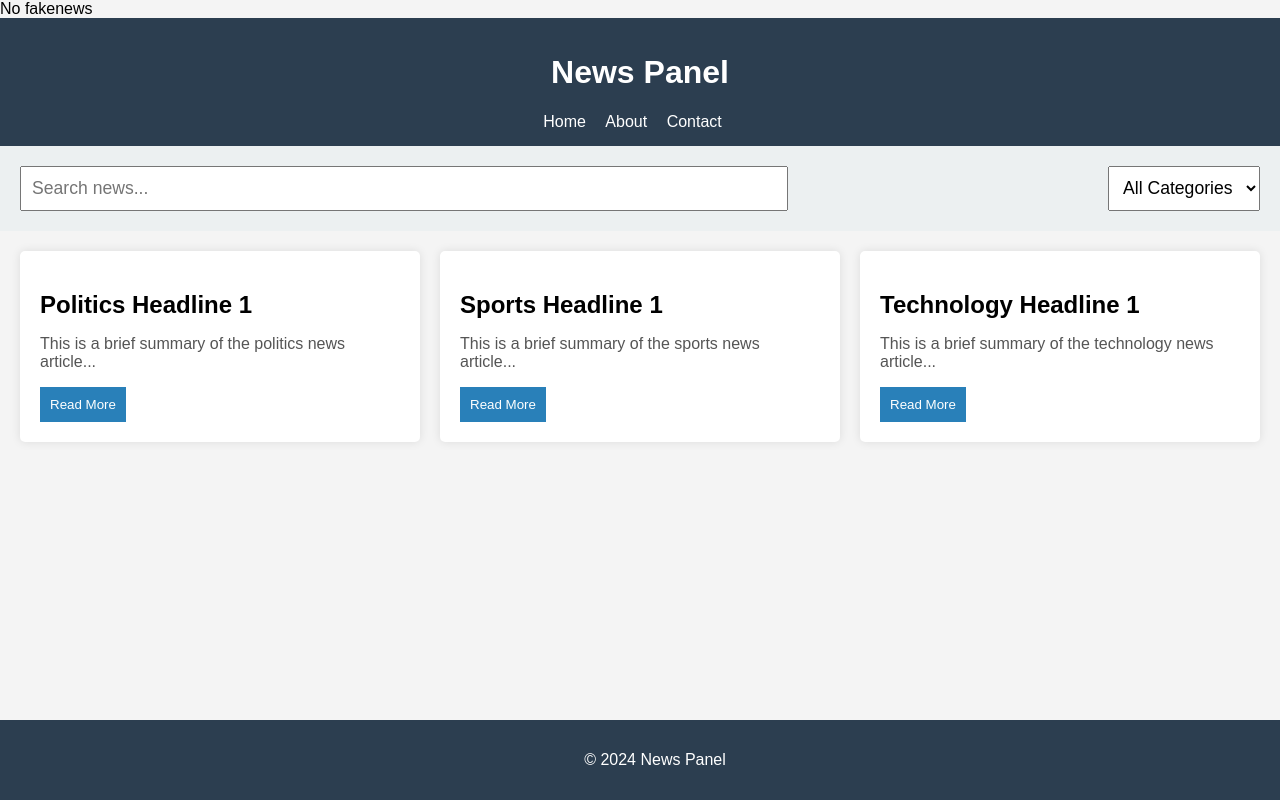
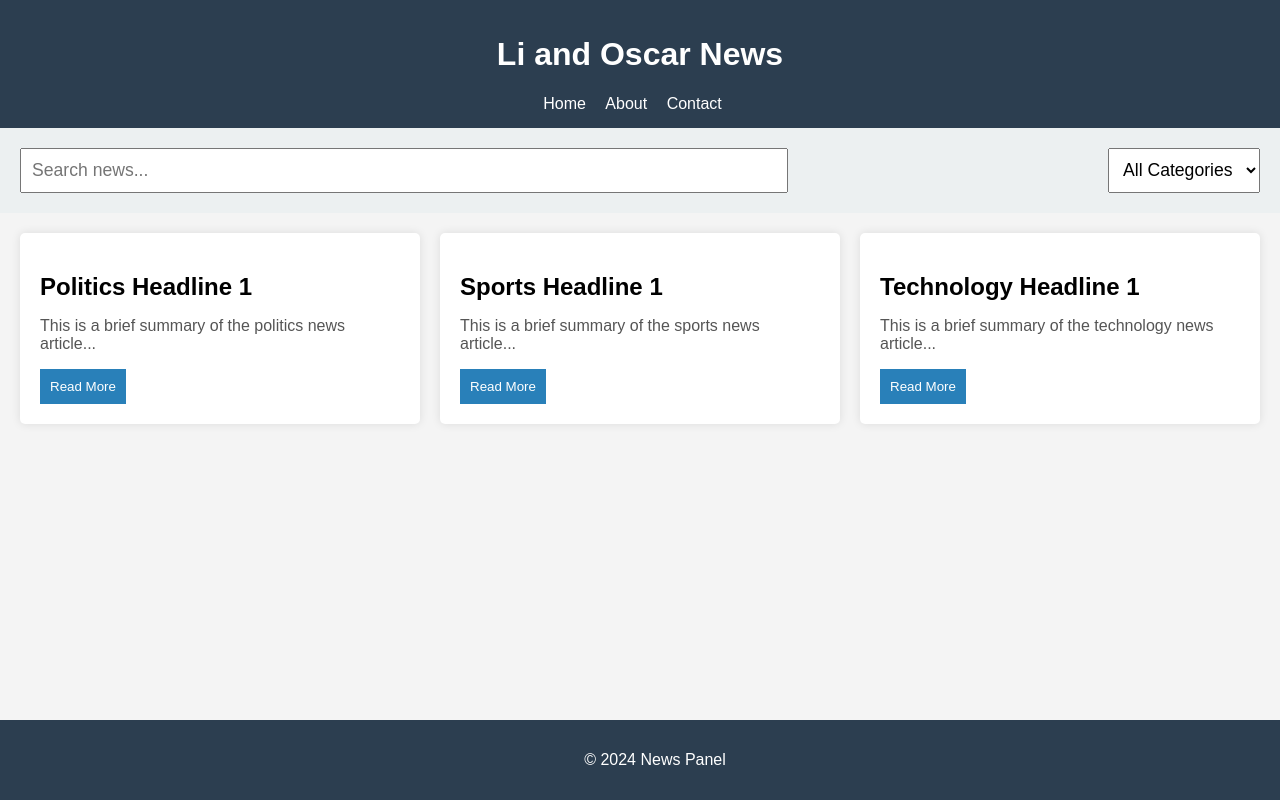
Before and after one commit to odbarrerar/germannews_zew, a plain HTML site: page index.html in a window 1280 px wide. Drawn offline with Linux system fonts and the light colour scheme; a script that the page names is missing.

Commit message:
Update index.html

```diff
--- a/index.html
+++ b/index.html
@@ -3,13 +3,12 @@
 <head>
     <meta charset="UTF-8">
     <meta name="viewport" content="width=device-width, initial-scale=1.0">
-    <title>Li and Oscar News</title>
-        <subtitle>No fakenews</subtitle>
+   <title>News Panel</title>
     <link rel="stylesheet" href="styles.css">
 </head>
 <body>
     <header>
-        <h1>News Panel</h1>
+        <h1>Li and Oscar News</h1>
         <nav>
             <ul>
                 <li><a href="#">Home</a></li>
```
